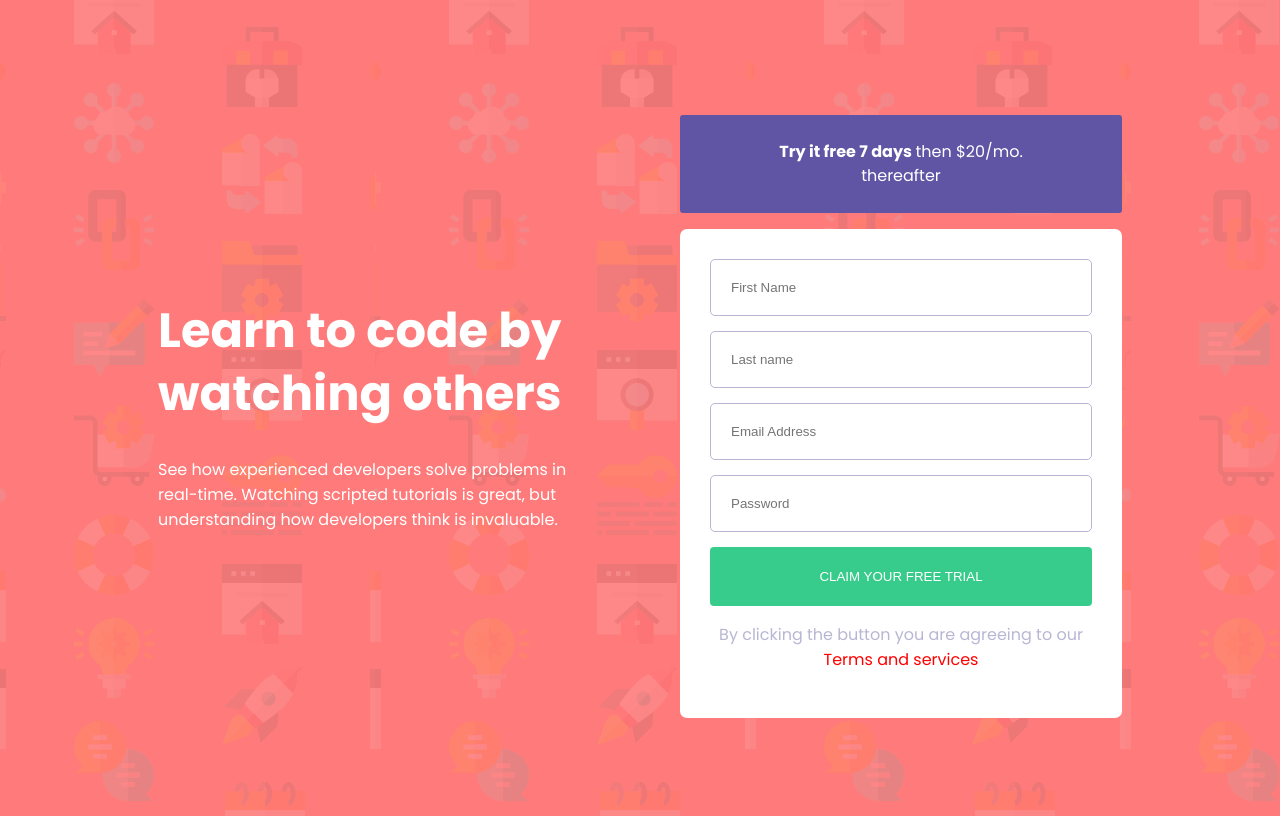
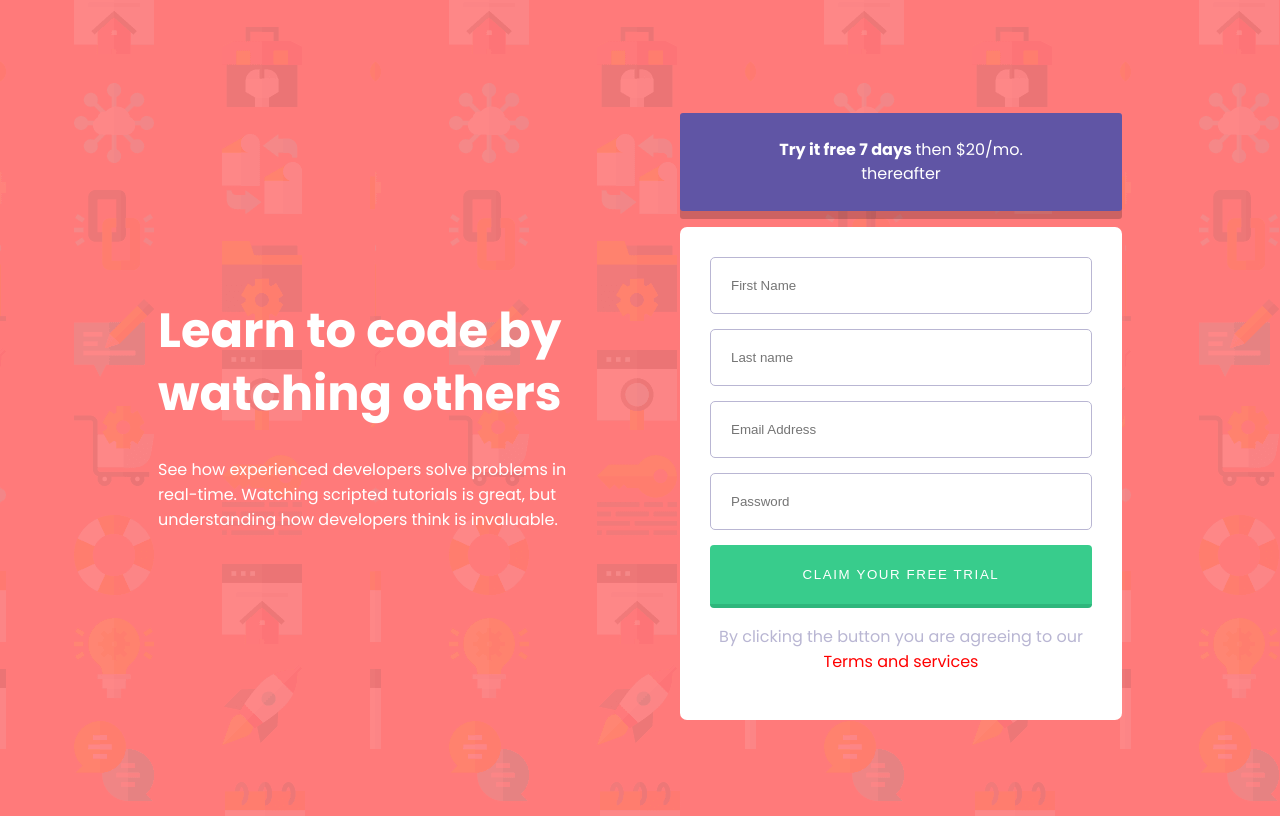
Before and after one commit to ibrahimsubair/frontendmentor, a plain HTML site: page intro-component-with-signup-form-master/index.html in a window 1280 px wide. Drawn offline with Linux system fonts and the light colour scheme.

Commit message:
added the box shadow

```diff
--- a/intro-component-with-signup-form-master/CSS/style.css
+++ b/intro-component-with-signup-form-master/CSS/style.css
@@ -49,6 +49,7 @@
       box-shadow: 0 4 px rgba(0, 0, 0, 0.2);
       text-align:center;
       line-height: 1.5;
+      box-shadow:0 8px rgba(0,0,0,0.2);
 
     }
 
@@ -125,6 +126,9 @@ body{
         border:none;
         border-radius:4px;
         text-align:center;
+        border-bottom:4px solid hsl(154, 59%, 45%);
+        letter-spacing:0.1rem;
+
 
 
 
```
